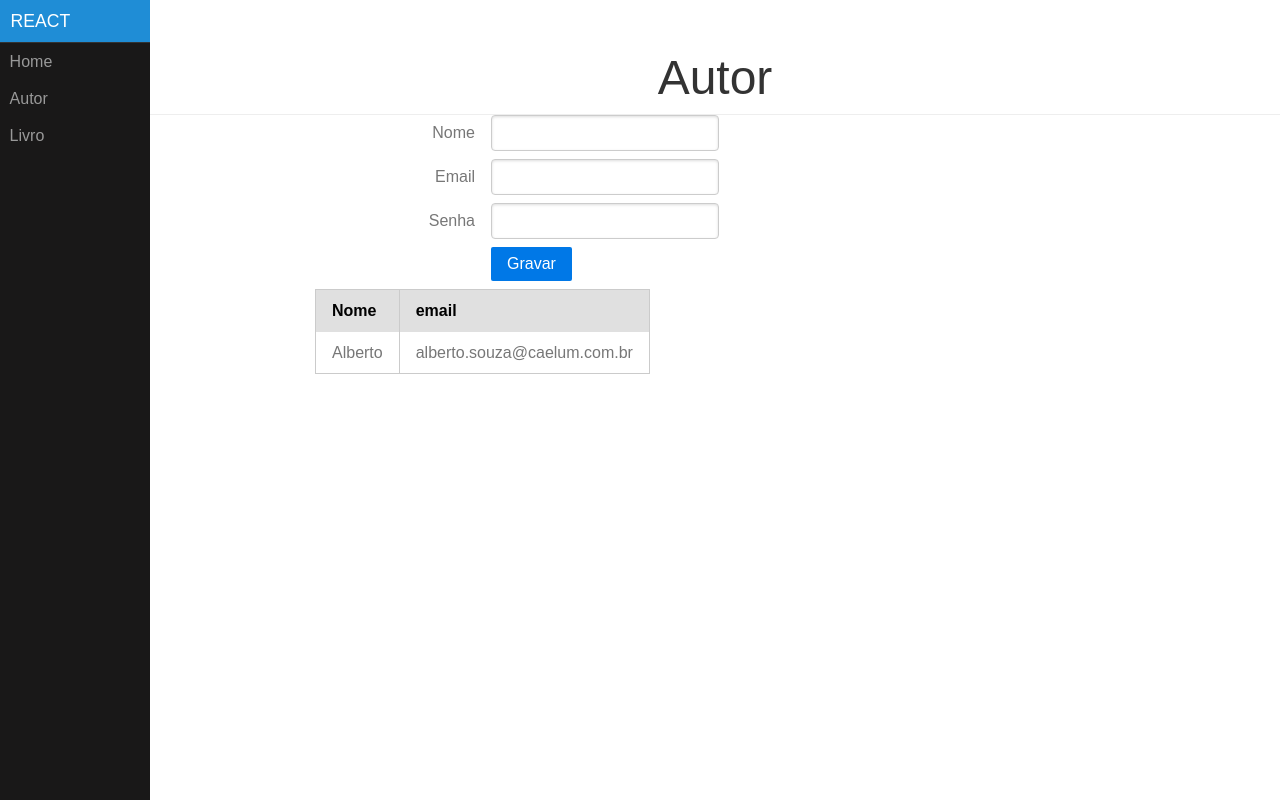
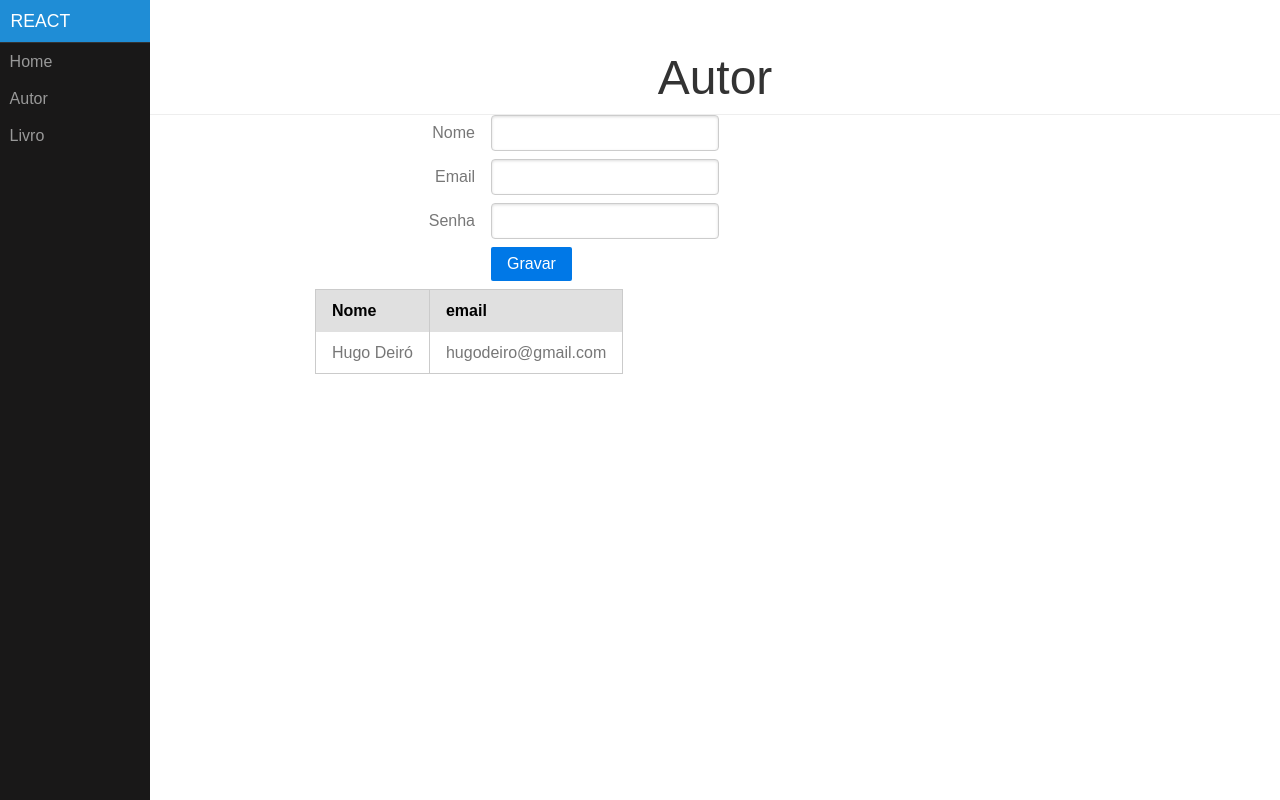
Before and after one commit to HDeiro/alura-react-1, a React (Create React App) app in the folder app/: page / in a window 1280 px wide. Built offline with nearby package versions, Linux system fonts and the light colour scheme.

Commit message:
Class 3 - Part 1 - Dinamic table

```diff
--- a/app/src/App.js
+++ b/app/src/App.js
@@ -3,6 +3,19 @@ import './css/pure-min.css';
 import './css/side-menu.css';
 
 class App extends Component {
+	constructor() {
+		super();
+		this.state = {
+			lista: [
+				{
+					nome: "Hugo Deiró",
+					email: "hugodeiro@gmail.com",
+					senha: "senha"
+				}
+			]
+		};
+	}
+
 	render() {
 		return (
 			<div id="layout">
@@ -57,10 +70,16 @@ class App extends Component {
 									</tr>
 								</thead>
 								<tbody>
+									{
+										this.state.lista.map(autor => {
+											return (
 												<tr>
-									<td>Alberto</td>
-									<td>alberto.souza@caelum.com.br</td>
+													<td>{autor.nome}</td>
+													<td>{autor.email}</td>
 												</tr>
+											);
+										})
+									}
 								</tbody>
 							</table>
 						</div>
```
Lines whose indentation alone changed are shown as unchanged.
